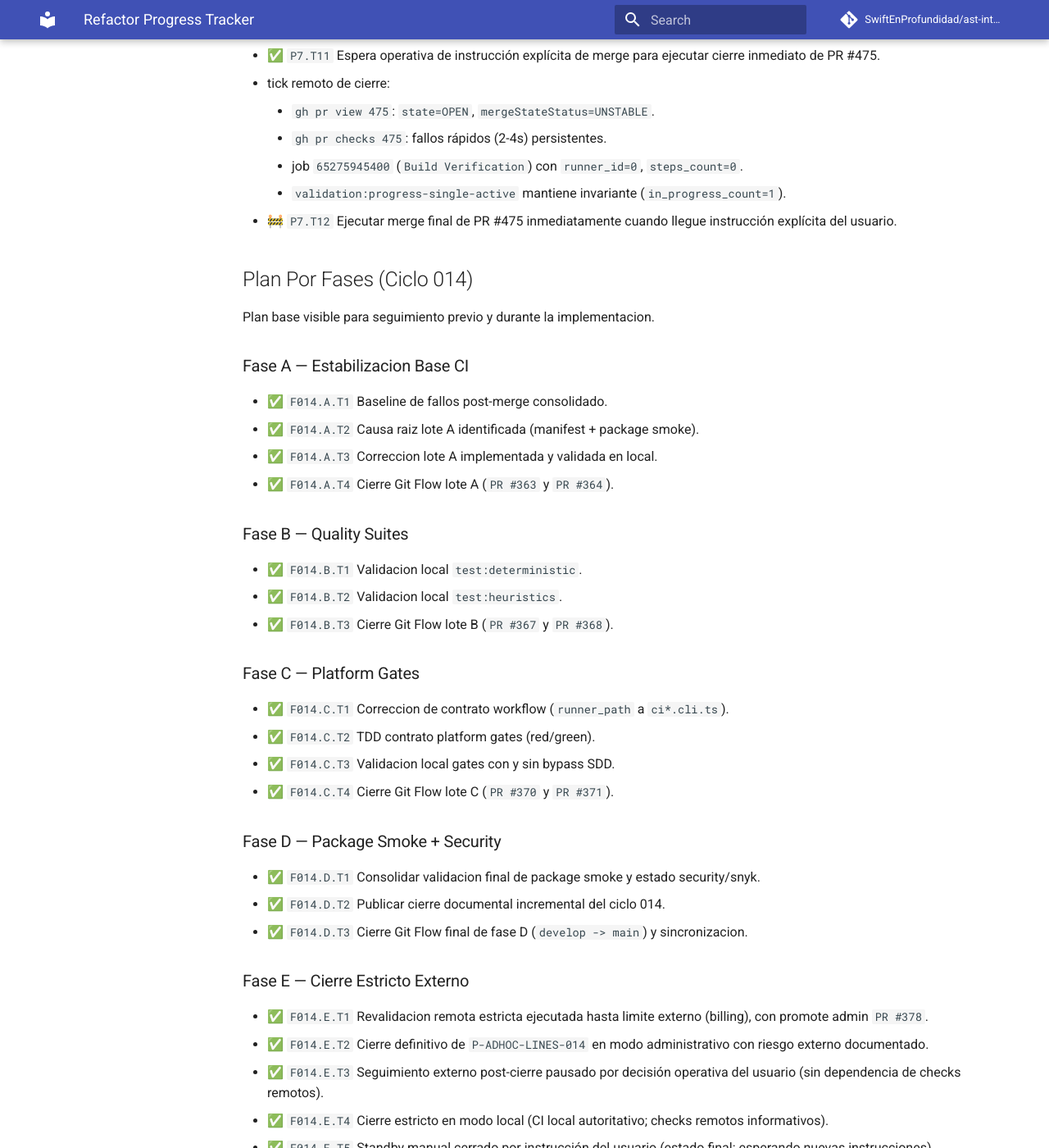
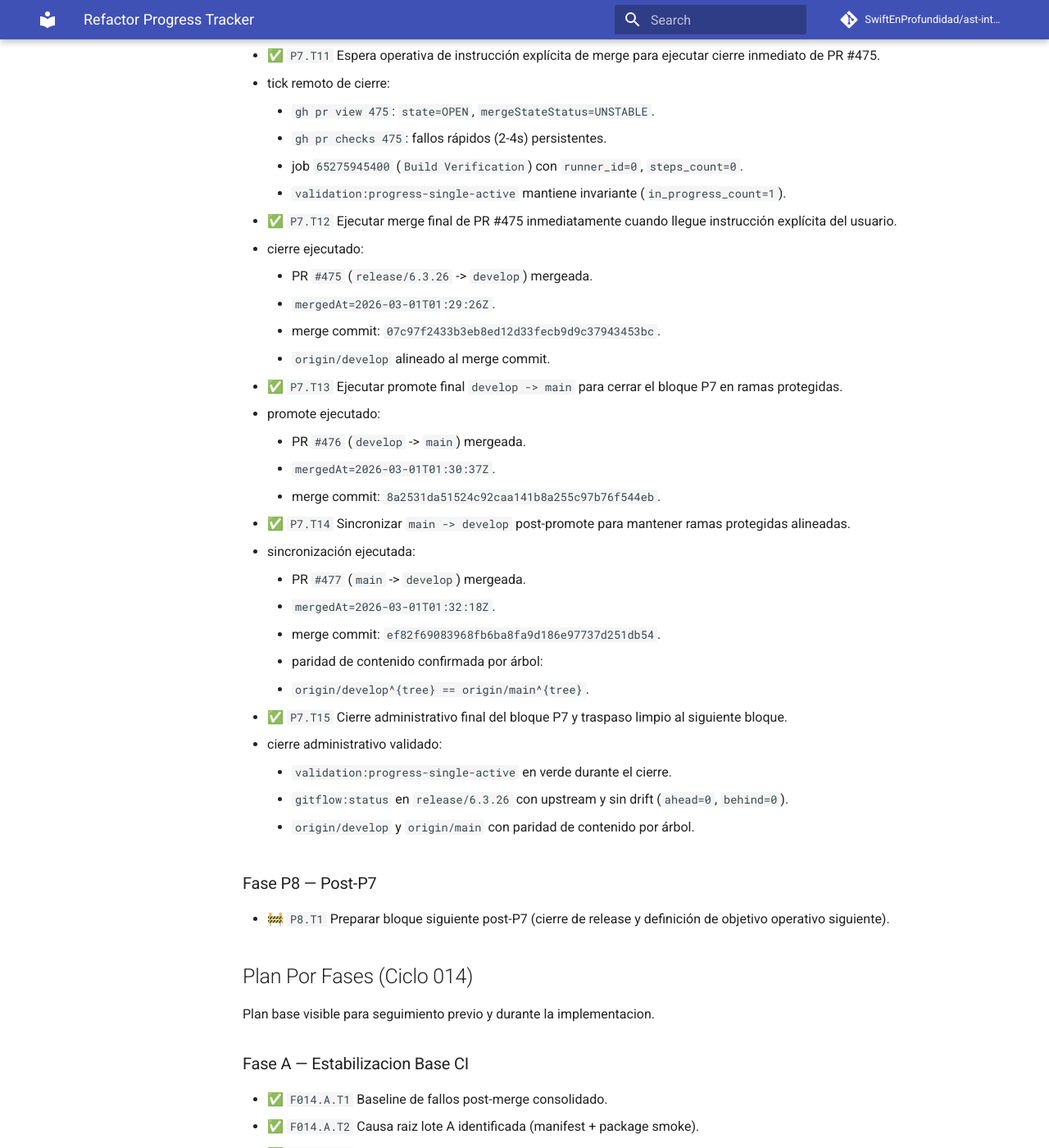
Before and after one commit to SwiftEnProfundidad/ast-intelligence-hooks, an MkDocs documentation site: the page built from docs/REFRACTOR_PROGRESS.md, in a window 1280 px wide and 1400 px high, scrolled down 20651 px. Shown: the whole window at 82% size. Built offline with MkDocs 1.6.1 and Material for MkDocs 9.7.7, drawn with Linux system fonts in a browser that asks for light colours; comment, search, counter and statistics services are not loaded.

Commit message:
docs(tracking): close P7 and open P8.T1

```diff
--- a/docs/REFRACTOR_PROGRESS.md
+++ b/docs/REFRACTOR_PROGRESS.md
@@ -531,7 +531,32 @@ Fuente unica de seguimiento operativo. No se abren nuevos MDs temporales de trac
     - `gh pr checks 475`: fallos rápidos (2-4s) persistentes.
     - job `65275945400` (`Build Verification`) con `runner_id=0`, `steps_count=0`.
     - `validation:progress-single-active` mantiene invariante (`in_progress_count=1`).
-- 🚧 `P7.T12` Ejecutar merge final de PR #475 inmediatamente cuando llegue instrucción explícita del usuario.
+- ✅ `P7.T12` Ejecutar merge final de PR #475 inmediatamente cuando llegue instrucción explícita del usuario.
+  - cierre ejecutado:
+    - PR `#475` (`release/6.3.26` -> `develop`) mergeada.
+    - `mergedAt=2026-03-01T01:29:26Z`.
+    - merge commit: `07c97f2433b3eb8ed12d33fecb9d9c37943453bc`.
+    - `origin/develop` alineado al merge commit.
+- ✅ `P7.T13` Ejecutar promote final `develop -> main` para cerrar el bloque P7 en ramas protegidas.
+  - promote ejecutado:
+    - PR `#476` (`develop` -> `main`) mergeada.
+    - `mergedAt=2026-03-01T01:30:37Z`.
+    - merge commit: `8a2531da51524c92caa141b8a255c97b76f544eb`.
+- ✅ `P7.T14` Sincronizar `main -> develop` post-promote para mantener ramas protegidas alineadas.
+  - sincronización ejecutada:
+    - PR `#477` (`main` -> `develop`) mergeada.
+    - `mergedAt=2026-03-01T01:32:18Z`.
+    - merge commit: `ef82f69083968fb6ba8fa9d186e97737d251db54`.
+    - paridad de contenido confirmada por árbol:
+      - `origin/develop^{tree} == origin/main^{tree}`.
+- ✅ `P7.T15` Cierre administrativo final del bloque P7 y traspaso limpio al siguiente bloque.
+  - cierre administrativo validado:
+    - `validation:progress-single-active` en verde durante el cierre.
+    - `gitflow:status` en `release/6.3.26` con upstream y sin drift (`ahead=0`, `behind=0`).
+    - `origin/develop` y `origin/main` con paridad de contenido por árbol.
+
+### Fase P8 — Post-P7
+- 🚧 `P8.T1` Preparar bloque siguiente post-P7 (cierre de release y definición de objetivo operativo siguiente).
 
 ## Plan Por Fases (Ciclo 014)
 Plan base visible para seguimiento previo y durante la implementacion.
```
Also changed, not shown: docs/EXECUTION_BOARD.md (+23 -1 lines).
